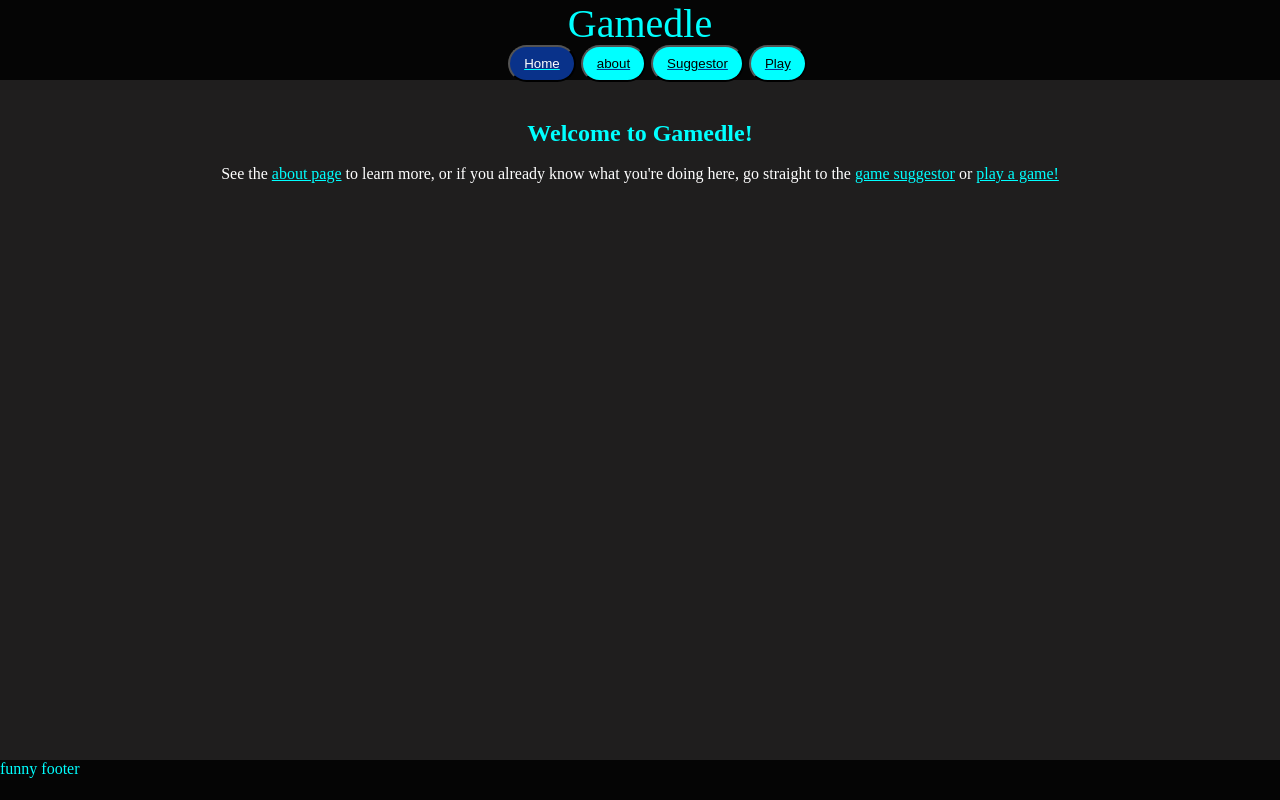
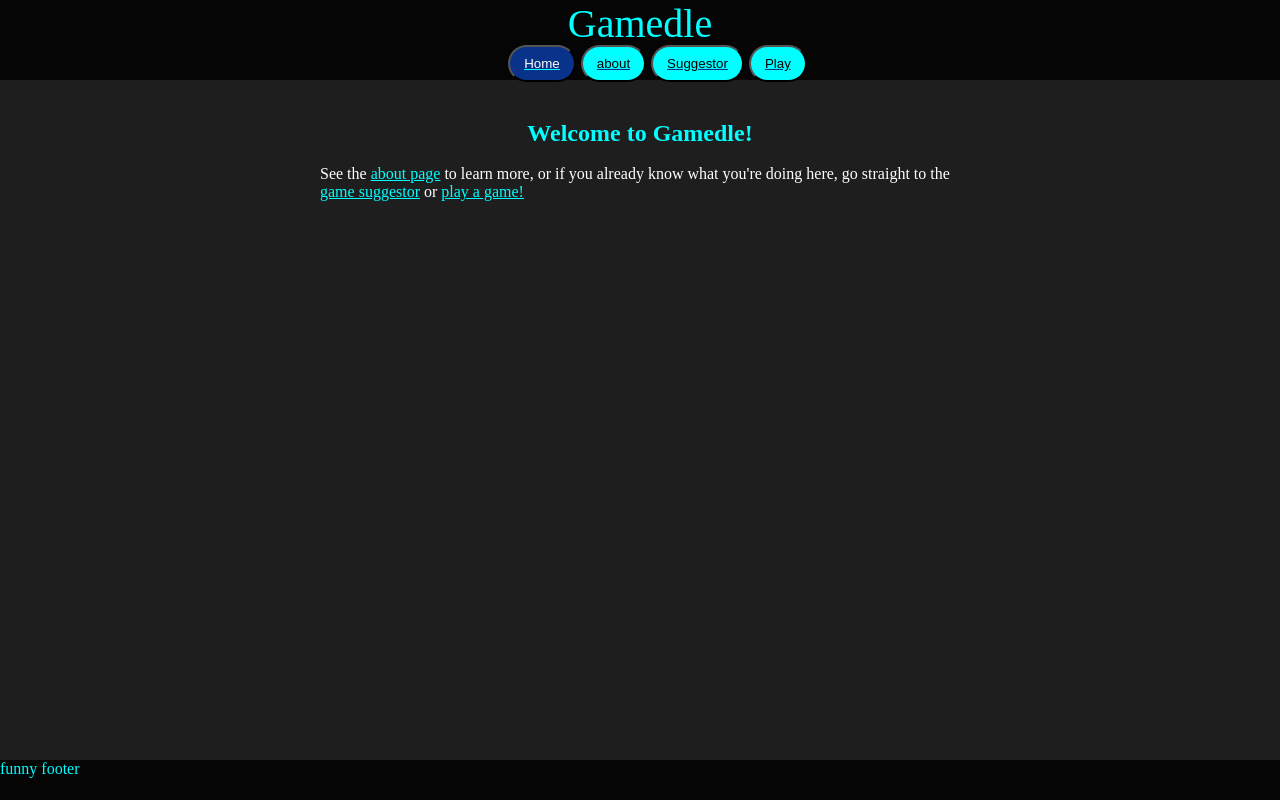
Before and after one commit to AlexReidNZ/svelte, a SvelteKit app: page / in a window 1280 px wide. Built offline with nearby package versions, Linux system fonts and the light colour scheme.

Commit message:
chore: Remove unused GiantBomb fetch, add unsplash fetch

```diff
--- a/src/routes/+layout.svelte
+++ b/src/routes/+layout.svelte
@@ -2,24 +2,44 @@
   import "../style.css";
   import Header from "$lib/header.svelte";
   import Footer from "$lib/footer.svelte";
+
+//Fetch for getting "gaming" images from unsplash
+
+  // let imagesArray = [];
+
+  // const BASE_URL = "https://api.unsplash.com/";
+  // fetch(
+  //   `${BASE_URL}/search/photos/?client_id=skDU48Yd4CUD6X2AaBJDlof39G4ykmRrVtvUKKLG2Ks&query=gaming`
+  // )
+  //   .then((res) => res.json())
+  //   .then((data) => {
+  //     data.results.forEach((element) => {
+  //       imagesArray.push(element.urls.small);
+  //     });
+  //   });
 </script>
 
 <Header />
 <main>
-  <slot />
-  <!-- page specific content -->
+  <div>
+    <slot />
+    <!-- page specific content -->
+  </div>
 </main>
 <Footer />
 
 <style>
   main {
+    background-color: var(--lightColour);
+    background-repeat: no-repeat;
+  }
+  div {
+    width: 50vw;
     min-height: 85vh;
     color: var(--bodyText);
     background-color: var(--lightColour);
     background-size: 100%;
-    margin: 0px;
-  }
-  main{
+    margin: auto;
     padding-top: 10vh;
   }
 </style>
```
Also changed, not shown: src/routes/+page.svelte (+0 -8 lines), static/images/Squirtleatmaccas.png (added), static/images/What..PNG (added).
